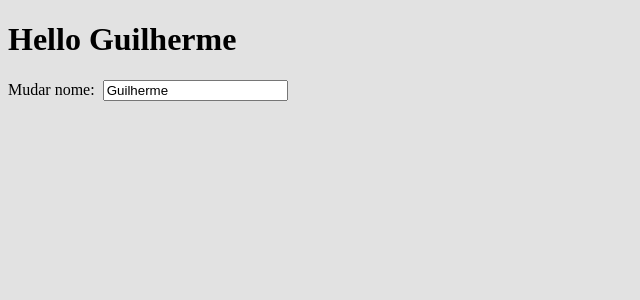
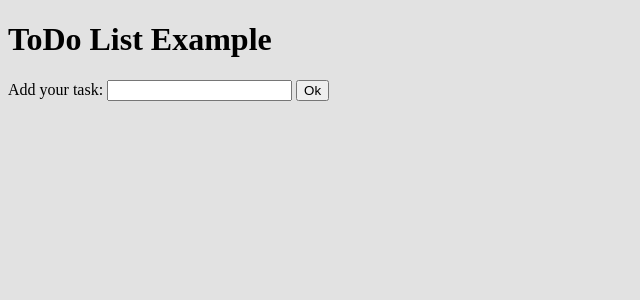
Before and after one commit to guialemao/boilerplate, a React app: page / in a window 1280 px wide. Shown: the top 300 px of the page, without its empty margins (0-640 px from the left). Built offline with nearby package versions, Linux system fonts and the light colour scheme.

Commit message:
Created two components

```diff
--- a/src/app.jsx
+++ b/src/app.jsx
@@ -2,31 +2,20 @@ import 'SCSS/app.scss';
 import React from 'react';
 import ReactDOM from 'react-dom';
 
-class HelloUser extends React.Component {
-  constructor(props) {
-    super(props)
-    this.state = {
-      username: 'Guilherme'
-    }
-    this.handleChange = this.handleChange.bind(this);
-  }
-  handleChange (e) {
-    this.setState({
-      username: e.target.value
-    })
-  }
+import Title from './assets/js/Title';
+import AddTask from './assets/js/AddTask';
+import Listage from './assets/js/Listage';
+
+
+class ToDo extends React.Component {
   render() {
     return (
       <div>
-        <h1>
-          Hello {this.state.username}
-        </h1>
-        Mudar nome: &nbsp;
-        <input type="text" value={this.state.username} onChange={this.handleChange}
-        />
+        <Title title="ToDo List Example" />
+        <AddTask />
       </div>
     )
   }
 }
 
-ReactDOM.render(<HelloUser />, document.getElementById('root'));
+ReactDOM.render(<ToDo />, document.getElementById('root'));
--- /dev/null
+++ b/src/assets/js/AddTask.jsx
@@ -0,0 +1,14 @@
+import React from 'react';
+import ReactDOM from 'react-dom';
+
+class AddTask extends React.Component {
+  render() {
+    return(
+      <div>
+        Add your task: <input type="text"/> <button>Ok</button>
+      </div>
+    )
+  }
+}
+
+export default AddTask;
--- /dev/null
+++ b/src/assets/js/Listage.jsx
@@ -0,0 +1,22 @@
+import React from 'react';
+import ReactDOM from 'react-dom';
+
+class Listage extends React.Component {
+  constructor() {
+    super();
+
+    this.state = {
+      task: 'Fazer compras'
+    }
+  }
+
+  render() {
+    return(
+      <div>
+        {this.state.task}
+      </div>
+    )
+  }
+}
+
+export default Listage;
--- /dev/null
+++ b/src/assets/js/Title.jsx
@@ -0,0 +1,14 @@
+import React from 'react';
+import ReactDOM from 'react-dom';
+
+class Title extends React.Component {
+  render() {
+    return(
+      <div>
+        <h1>{this.props.title}</h1>
+      </div>
+    )
+  }
+}
+
+export default Title;
```
